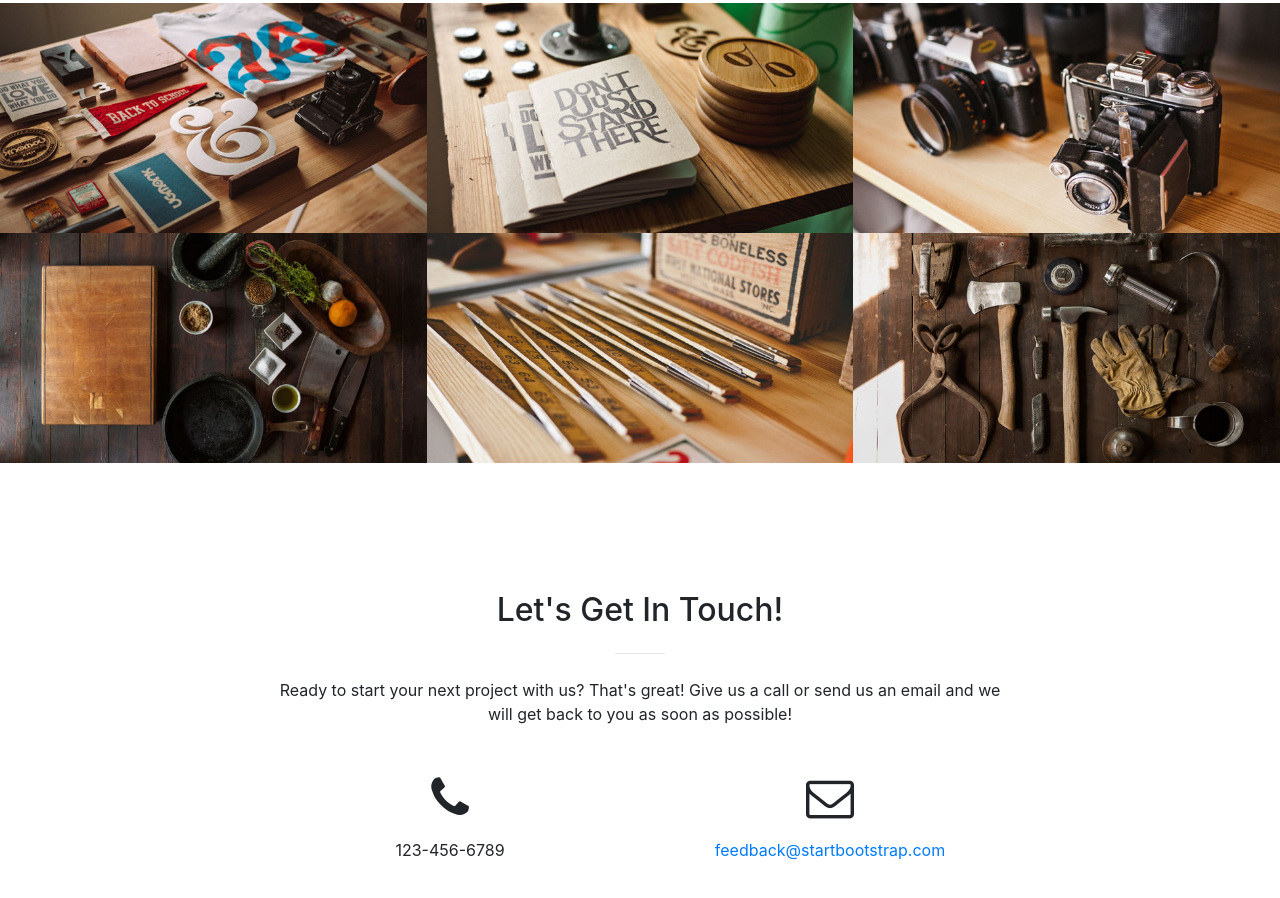
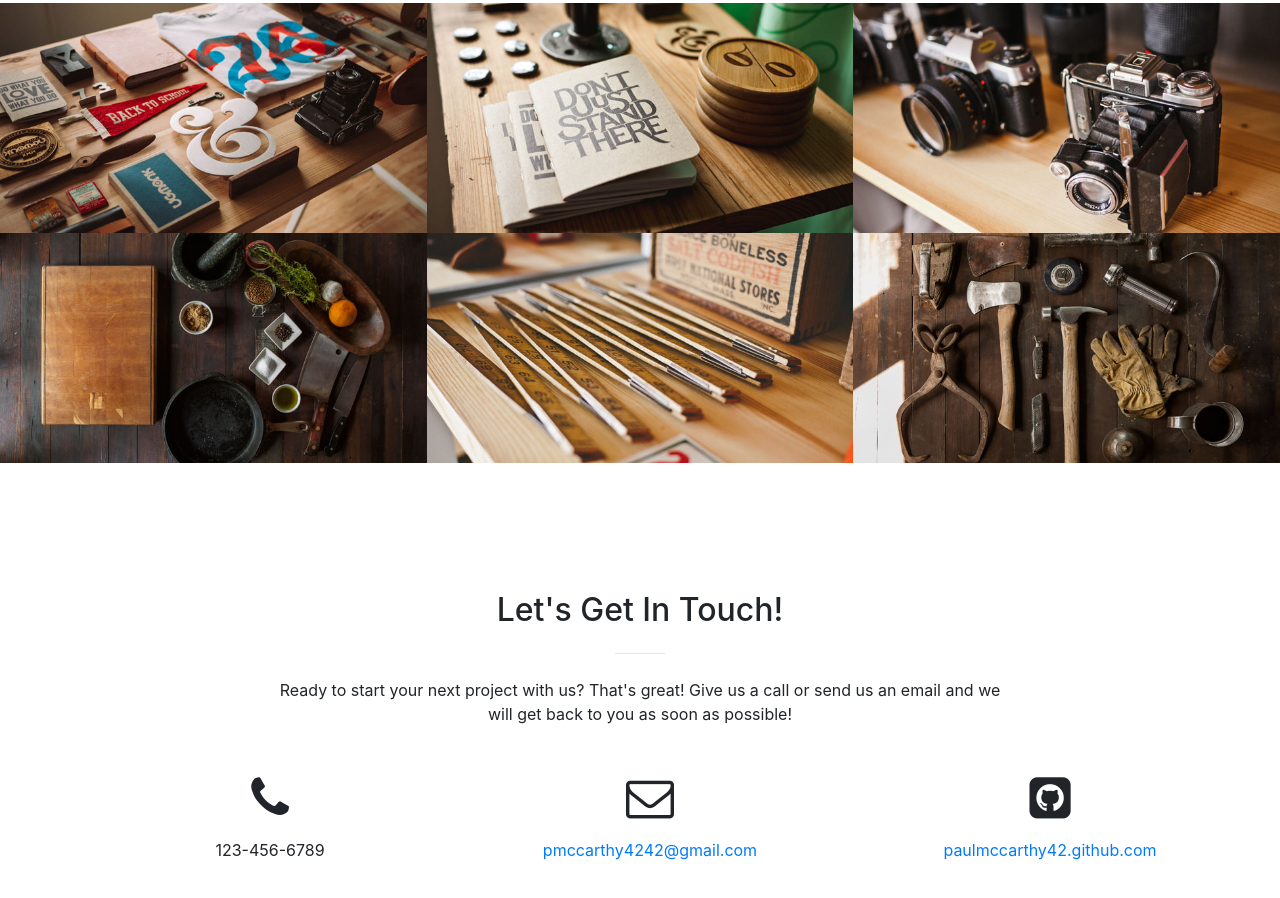
Before and after one commit to paulmccarthy42/paulmccarthy42.github.io, a website with bundled scripts: page index.html in a window 1280 px wide. Shown: the part 1843-2741 px from the top of the page. Built offline with nearby package versions, Linux system fonts and the light colour scheme.

Commit message:
github square

```diff
--- a/index.html
+++ b/index.html
@@ -242,9 +242,14 @@
           <div class="col-lg-4 mr-auto text-center">
             <i class="fa fa-envelope-o fa-3x mb-3 sr-contact"></i>
             <p>
-              <a href="mailto:your-email@your-domain.com">feedback@startbootstrap.com</a>
+              <a href="mailto:your-email@your-domain.com">pmccarthy4242@gmail.com</a>
             </p>
           </div>
+          <div class="col-lg-4 ml-auto text-center">
+            <i class="fa fa-github-square fa-3x mb-3 sr-contact"></i>
+            <p><a href = "https://github.com/paulmccarthy42/">paulmccarthy42.github.com</a></p>
+          </div>
+          <div class="row">
         </div>
       </div>
     </section>
```
